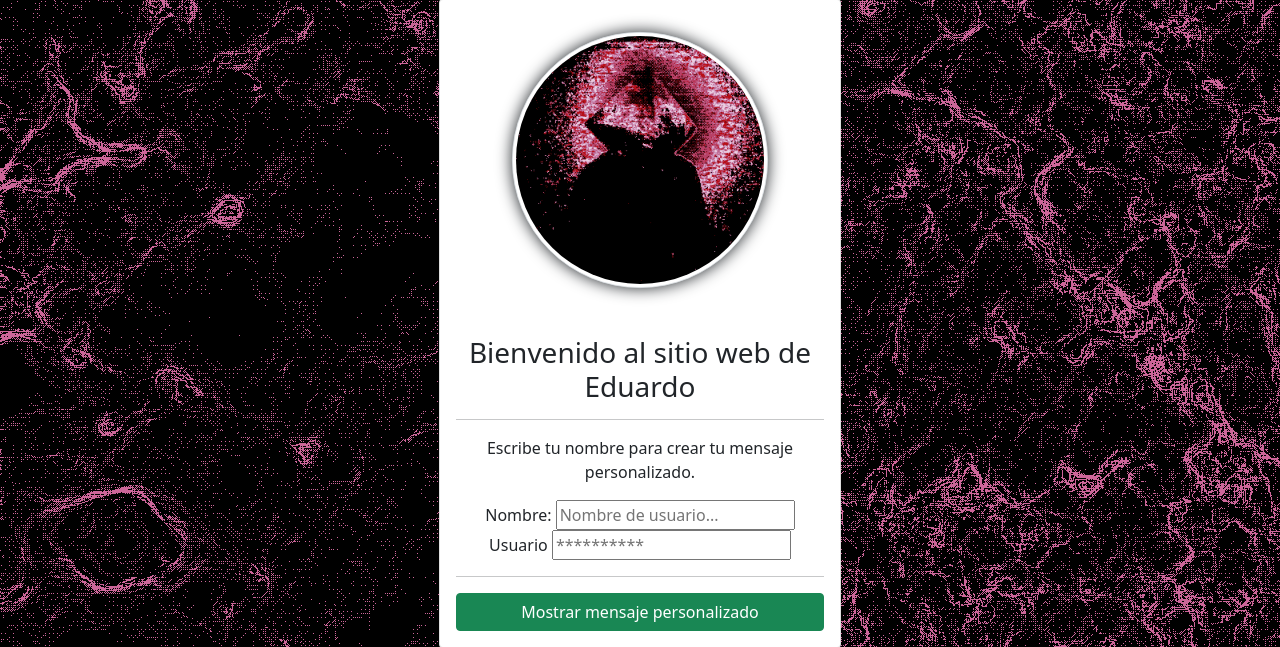
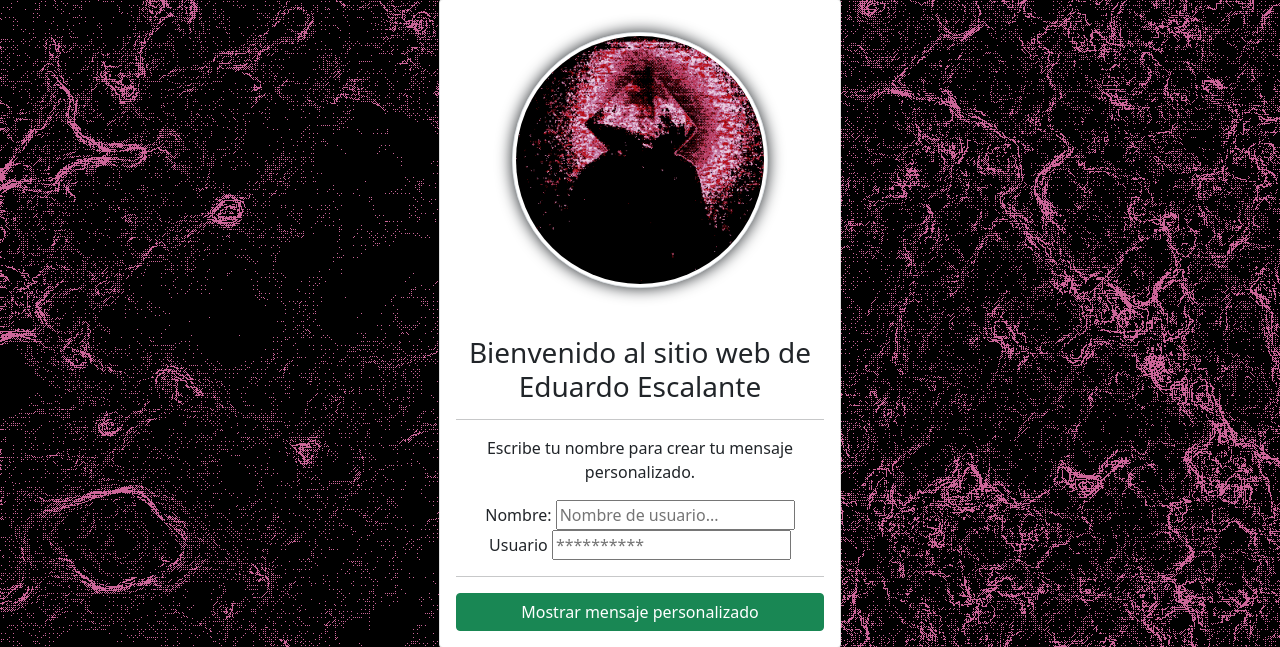
Before and after one commit to Edescal/Topicos-de-programacion-con-python, a Flask app: page / in a window 1280 px wide. Shown: the part 146-793 px from the top of the page. Run offline with Flask 3, Linux system fonts and the light colour scheme.

Commit message:
Página principal y README

```diff
--- a/projecto_uno/src/templates/index.html
+++ b/projecto_uno/src/templates/index.html
@@ -11,7 +11,7 @@ Página principal
     <div class="d-flex card align-items-center" style="width: 100%;">
         <img src="{{url_for('static', filename='TheFirst.gif')}}" class="crop-circle img-thumbnail rounded-circle" alt="...">
         <div class="card-body text-center">
-            <h3 class="card-title" style="text-align: center;">Bienvenido al sitio web de Eduardo</h3>
+            <h3 class="card-title" style="text-align: center;">Bienvenido al sitio web de Eduardo Escalante</h3>
             <hr>
             <p class="card-text">Escribe tu nombre para crear tu mensaje personalizado.</p>
 
```
Also changed, not shown: README.md.
